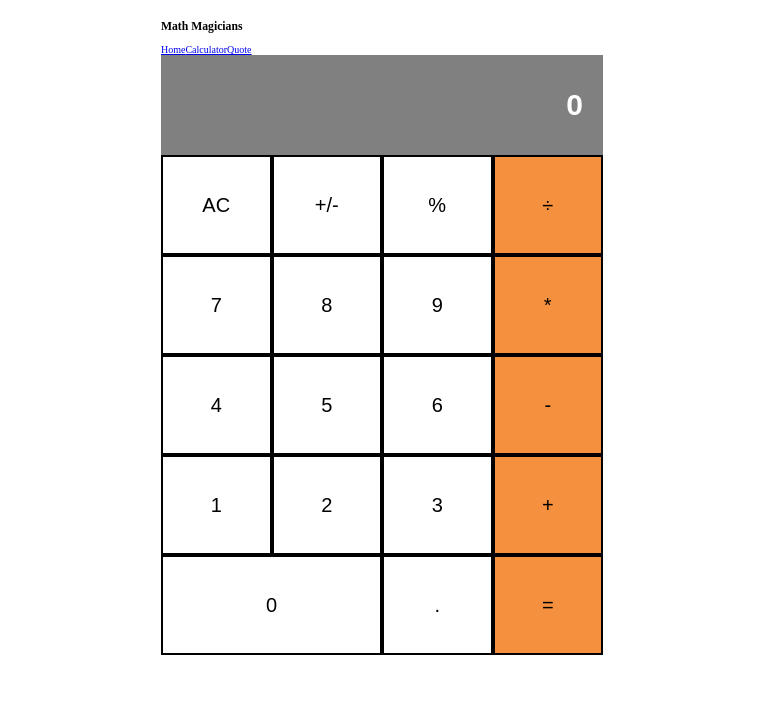
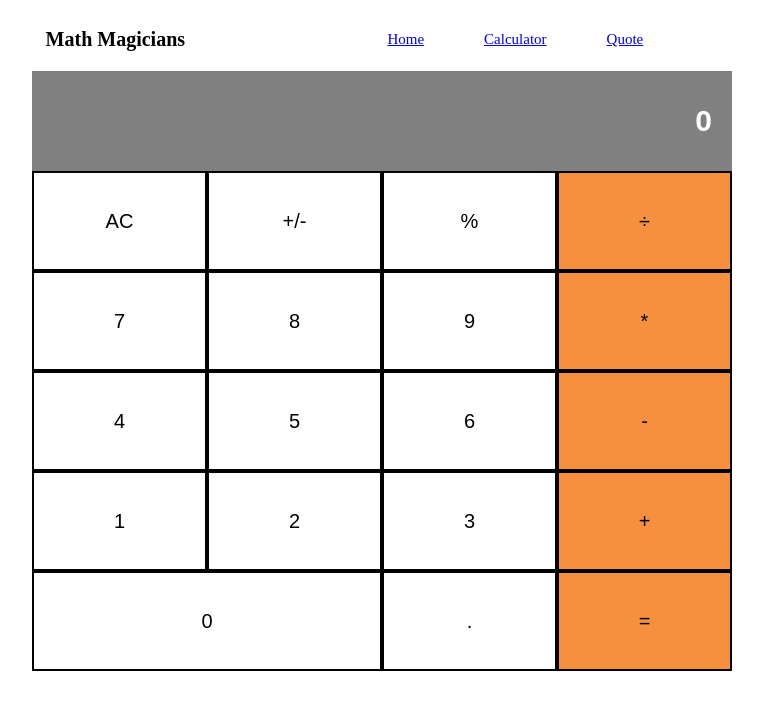
Before and after one commit to zilton7/react-calc, a React (Create React App) app: page /calculator in a window 1280 px wide. Shown: the top 710 px of the page, without its empty margins (258-1021 px from the left). Built offline with nearby package versions, Linux system fonts and the light colour scheme.

Commit message:
Add navbar basic styling

```diff
--- a/src/components/App.js
+++ b/src/components/App.js
@@ -32,8 +32,12 @@ const App = () => {
       <Switch>
         <Route exact path="/" component={Home} />
         <Route path="/calculator">
-          <Display calculation={next || total} />
-          <ButtonPanel clickHandler={(e) => handleClick(e.target.innerText)} />
+          <div class="calculator">
+            <Display calculation={next || total} />
+            <ButtonPanel
+              clickHandler={(e) => handleClick(e.target.innerText)}
+            />
+          </div>
         </Route>
       </Switch>
     </main>
--- a/src/components/Navbar.js
+++ b/src/components/Navbar.js
@@ -4,9 +4,17 @@ import { Link } from "react-router-dom";
 const Navbar = () => (
   <div className="navbar">
     <h3>Math Magicians</h3>
-    <Link to="/home">Home</Link>
-    <Link to="/calculator">Calculator</Link>
-    <Link to="/quote">Quote</Link>
+    <div class="navbar-links">
+      <Link to="/home" class="navbar-link">
+        Home
+      </Link>
+      <Link to="/calculator" class="navbar-link">
+        Calculator
+      </Link>
+      <Link to="/quote" class="navbar-link">
+        Quote
+      </Link>
+    </div>
   </div>
 );
 
--- a/src/styles/App.scss
+++ b/src/styles/App.scss
@@ -9,6 +9,37 @@ body {
   display: flex;
   justify-content: center;
   align-items: center;
+}
+
+main {
+  width: 90vw;
+  display: flex;
+  flex-direction: column;
+  align-items: center;
+}
+
+.navbar {
+  display: flex;
+  justify-content: space-between;
+  width: 80rem;
+
+  h3 {
+    font-size: 2rem;
+    width: 50%;
+    text-align: center;
+  }
+
+  .navbar-links {
+    width: 100%;
+    display: flex;
+    align-items: center;
+    justify-content: center;
+    .navbar-link {
+      font-size: 1.5rem;
+      margin: 0 3rem;
+    }
+  }
+
 }
 
 .calculator {
@@ -34,14 +65,14 @@ button {
 }
 
 .button-panel {
-  width: 100%;
+  width: 70rem;
   text-align: center;
 }
 
-input#result {
+input {
   text-align: right;
   font-size: 3rem;
-  width: 100%;
+  width: 70rem;
   background: grey;
   color: white;
   font-weight: bold;
```
